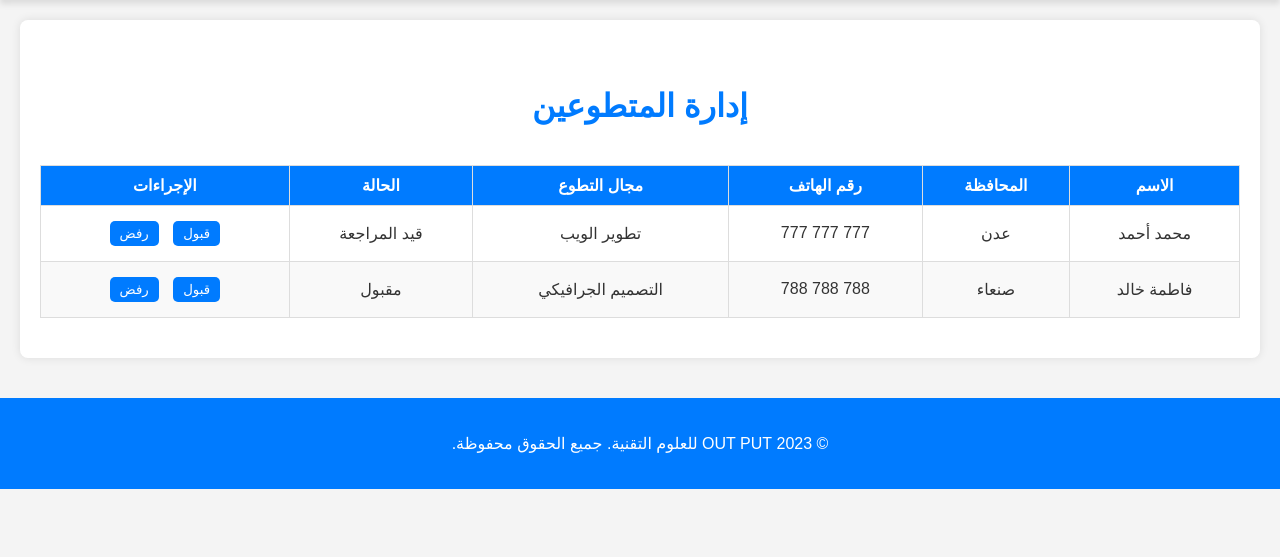
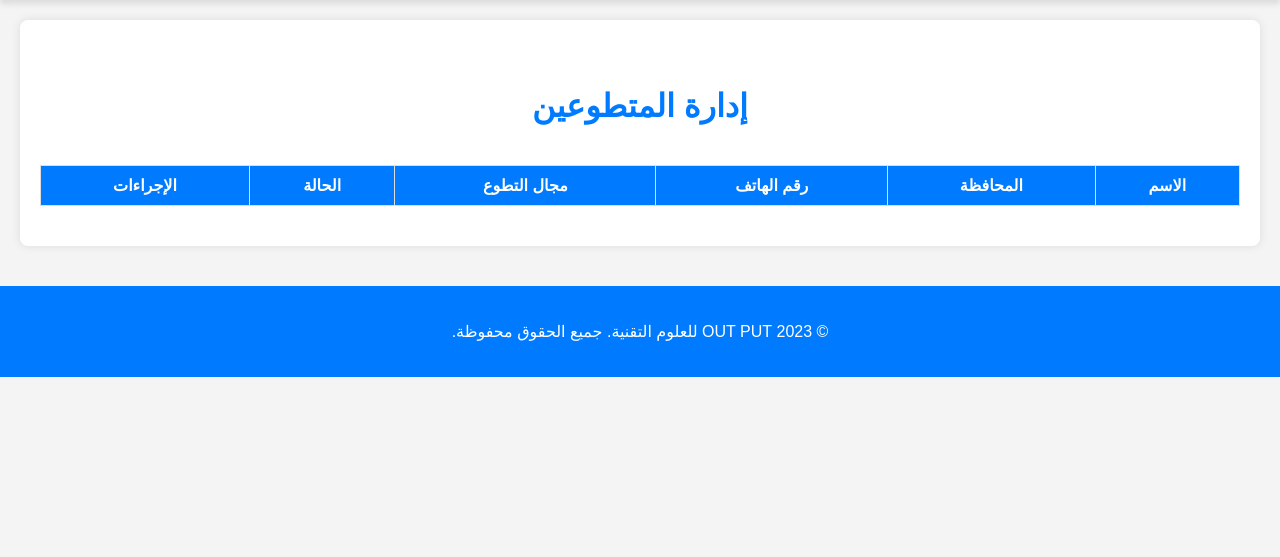
Before and after one commit to yemen-output/blog, a PHP site: page /admin/manage-volunteers.php in a window 1280 px wide. Shown: the part 139-696 px from the top of the page. Run offline with PHP 8.4, Linux system fonts and the light colour scheme; the visitor is signed in with stand-in values (Sample User, id 1); lists and menus that the app fills with data are empty.

Commit message:
Add/Update admin/manage-volunteers.php

```diff
--- a/admin/manage-volunteers.php
+++ b/admin/manage-volunteers.php
@@ -3,12 +3,12 @@ session_start();
 
 // التحقق من تسجيل الدخول
 if (isset($_SESSION['logged_in']) && $_SESSION['logged_in'] === true) {
-    // تم تسجيل الدخول بنجاح
-    http_response_code(200); // OK
+  // تم تسجيل الدخول بنجاح
+  http_response_code(200); // OK
 } else {
-    // تسجيل الدخول غير صحيح
-    http_response_code(302); // Found (Redirection)
-    header('Location: ../index.html'); // إعادة التوجيه إلى الصفحة الرئيسية
+  // تسجيل الدخول غير صحيح
+  http_response_code(302); // Found (Redirection)
+  header('Location: ../index.html'); // إعادة التوجيه إلى الصفحة الرئيسية
 }
 ?>
 
@@ -91,12 +91,7 @@ if (isset($_SESSION['logged_in']) && $_SESSION['logged_in'] === true) {
   <section id="manage-volunteers">
     <h2>إدارة المتطوعين</h2>
     <div id="table-container">
-
-
-      <!-- fetch volunteers <php> -->
-
-
-      <table>
+      <table id="volunteers-table">
         <thead>
           <tr>
             <th>الاسم</th>
@@ -108,28 +103,6 @@ if (isset($_SESSION['logged_in']) && $_SESSION['logged_in'] === true) {
           </tr>
         </thead>
         <tbody>
-          <tr>
-            <td>محمد أحمد</td>
-            <td>عدن</td>
-            <td>777 777 777</td>
-            <td>تطوير الويب</td>
-            <td>قيد المراجعة</td>
-            <td>
-              <button onclick="acceptVolunteer()">قبول</button>
-              <button onclick="rejectVolunteer()">رفض</button>
-            </td>
-          </tr>
-          <tr>
-            <td>فاطمة خالد</td>
-            <td>صنعاء</td>
-            <td>788 788 788</td>
-            <td>التصميم الجرافيكي</td>
-            <td>مقبول</td>
-            <td>
-              <button onclick="acceptVolunteer()">قبول</button>
-              <button onclick="rejectVolunteer()">رفض</button>
-            </td>
-          </tr>
         </tbody>
       </table>
     </div>
@@ -148,19 +121,78 @@ if (isset($_SESSION['logged_in']) && $_SESSION['logged_in'] === true) {
   <script src="../script.js"></script>
   <script>
     // وظائف إدارة المتطوعين
-    function acceptVolunteer() {
-      alert('تم قبول المتطوع بنجاح.');
+    async function fetchVolunteers() {
+      try {
+        const formData = new FormData();
+        formData.append('data_type', 'all');
+        const response = await fetch('get_volunteers_data.php', {
+          method: 'POST',
+          body: formData
+        });
+        if (!response.ok) {
+          throw new Error('Failed to fetch volunteer data.');
+        }
+        const volunteersData = await response.json();
+        displayVolunteers(volunteersData);
+      } catch (error) {
+        console.error(error);
+        alert('An error occurred while fetching volunteer data.');
 
-      // accept volunteer <php>
-    }
-
-    function rejectVolunteer() {
-      if (confirm('هل أنت متأكد من رفض هذا المتطوع؟')) {
-        alert('تم رفض المتطوع بنجاح.');
-
-        // reject volunteer <php>
       }
     }
+    function displayVolunteers(volunteers) {
+      const tableBody = document.querySelector('#volunteers-table tbody');
+      tableBody.innerHTML = ''; // Clear any existing table rows
+
+      volunteers.forEach(volunteer => {
+        const row = document.createElement('tr');
+        row.innerHTML = `
+        <td>${volunteer.full_name}</td>
+        <td>${volunteer.governorate}</td>
+        <td>${volunteer.phone}</td>
+        <td>${volunteer.volunteer_area}</td>
+        <td id="volunteer-status-${volunteer.id}">${volunteer.status}</td>
+        <td>
+        <button onclick="acceptVolunteer(${volunteer.id})">قبول</button>
+        <button onclick="rejectVolunteer(${volunteer.id})">رفض</button>
+        </td>
+        `;
+        tableBody.appendChild(row);
+      });
+    }
+    function acceptVolunteer(volunteerId) {
+      updateVolunteerStatus(volunteerId, 'مقبول');
+    }
+    function rejectVolunteer(volunteerId) {
+      updateVolunteerStatus(volunteerId, 'مرفوض');
+    }
+    async function updateVolunteerStatus(volunteerId, status) {
+      try {
+        const formData = new FormData();
+        formData.append('volunteer_id', volunteerId);
+        formData.append('status', status);
+        const response = await fetch('update_volunteer_status.php', {
+          method: 'POST',
+          body: formData
+        });
+        if (!response.ok) {
+          throw new Error('Failed to update volunteer status.');
+        }
+        const data = await response.json();
+        if (data.error) {
+          alert(data.error)
+
+        } else {
+          const statusCell = document.querySelector(`#volunteer-status-${volunteerId}`);
+          statusCell.textContent = status;
+          alert(data.message)
+        }
+      } catch (error) {
+        console.error(error);
+        alert('An error occurred while updating volunteer status.');
+      }
+    }
+    fetchVolunteers()
   </script>
 </body>
 </html>
```
